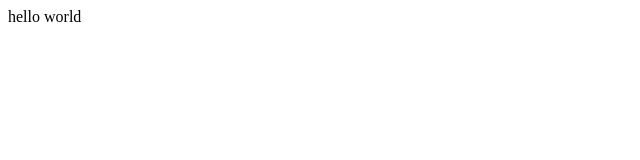
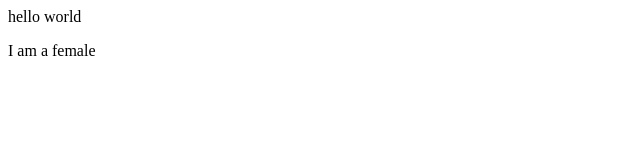
Before and after one commit to Eternalgratis/Tribute-page, a plain HTML site: page index.html in a window 1280 px wide. Shown: the full height of the page, 0-640 px from the left. Drawn offline with Linux system fonts and the light colour scheme.

Commit message:
Updated index.htm

```diff
--- a/index.html
+++ b/index.html
@@ -8,5 +8,6 @@
 </head>
 <body>
     hello world
+    <p> I am a  female </p>
 </body>
 </html>
```
